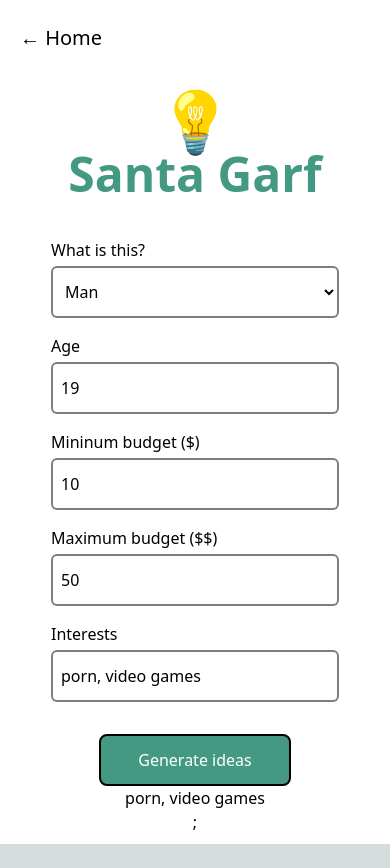
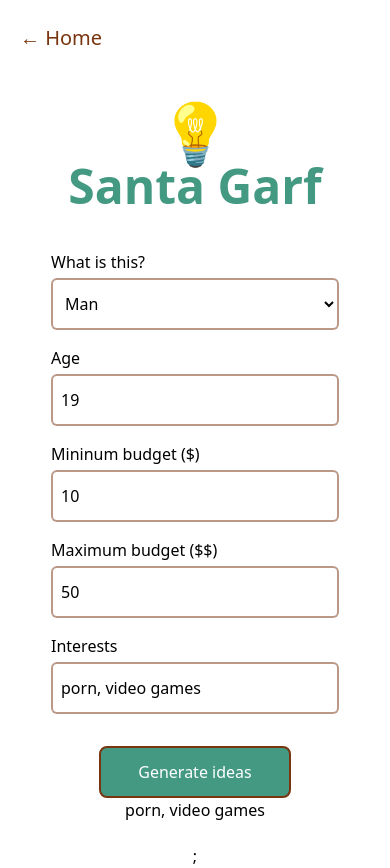
Before and after one commit to msclal/Garf, a Next.js app: page /santa in a window 390 px wide. Before the commit the page ends 844 px from the top, so only its background shows below. Built offline with nearby package versions, Linux system fonts and the light colour scheme.

Commit message:
fixed layout and responsiveness

```diff
--- /dev/null
+++ b/components/Back.tsx
@@ -0,0 +1,14 @@
+import React from "react";
+import Link from "next/link";
+export default function Back() {
+  return (
+    <div>
+      <Link
+        href="/"
+        className="text-amber-900 text-xl sm:text-2xl hover:font-semibold align-baseline absolute top-6 left-5 md:left-10 cursor-pointer"
+      >
+        &larr; Home
+      </Link>
+    </div>
+  );
+}
--- a/components/Layout.tsx
+++ b/components/Layout.tsx
@@ -1,13 +1,15 @@
 import React from "react";
+import Back from "@/components/Back";
 
 interface Props {
   children: React.ReactNode | React.ReactNode[];
 }
 
-export function Layout({ children }: Props) {
+export default function Layout({ children }: Props) {
   return (
-    <main className="bg-white flex flex-col justify-center items-center w-full min-h-screen">
+    <div className="bg-white flex flex-col justify-center items-center w-full min-h-screen">
+      <Back />
       {children}
-    </main>
+    </div>
   );
 }
--- a/components/ProjectCard.tsx
+++ b/components/ProjectCard.tsx
@@ -10,7 +10,7 @@ export const ProjectCard = ({ title, description }: Props) => {
   return (
     <Link
       href={`${title.toLocaleLowerCase()}`}
-      className="flex flex-col border-2 items-center border-amber-900 py-16 w-full md:w-1/4 my-3 rounded-xl cursor-pointer hover:bg-green-100"
+      className="flex flex-col border-2 items-center border-amber-900 py-4 md:py-10 w-64 md:w-1/4 my-3 rounded-xl cursor-pointer hover:bg-green-100"
     >
       {/* <div className="flex flex-col border-2 items-center border-amber-900 py-16 w-full md:w-1/4 my-3 rounded-xl cursor-pointer hover:bg-green-100"> */}
       <p className="text-amber-900 font-semibold text-3xl text-center">
--- /dev/null
+++ b/pages/404.tsx
@@ -0,0 +1,11 @@
+import React from "react";
+import Layout from "@/components/Layout";
+import Back from "@/components/Back";
+export default function Custom404() {
+  return (
+    <Layout>
+      <p className="text-9xl text-amber-900 text-center">🔎 404 🔦</p>
+      <p className="text-2xl text-amber-900  text-center">Page Not Found </p>
+    </Layout>
+  );
+}
--- /dev/null
+++ b/pages/500.tsx
@@ -0,0 +1,11 @@
+import React from "react";
+import { Layout } from "@/components/Layout";
+
+export default function Custom500() {
+  return (
+    <Layout>
+      <p className="text-9xl text-amber-900 text-center">🚧 500 🚧</p>
+      <p className="text-2xl text-amber-900 text-center">Server Error</p>
+    </Layout>
+  );
+}
--- a/pages/_app.tsx
+++ b/pages/_app.tsx
@@ -4,8 +4,8 @@ import { Layout } from "@/components/Layout";
 
 export default function App({ Component, pageProps }: AppProps) {
   return (
-    <Layout>
-      <Component {...pageProps} />;
-    </Layout>
+    <main className="bg-white flex flex-col justify-center items-center w-full min-h-screen">
+      <Component {...pageProps} />;{/* </Layout> */}
+    </main>
   );
 }
--- a/pages/landing.tsx
+++ b/pages/landing.tsx
@@ -19,7 +19,7 @@ export default function Landing() {
   return (
     <div className="flex flex-col items-center">
       <p className="text-amber-900 text-7xl sm:text-9xl font-bold">Garf AI</p>
-      <div className="flex flex-col md:flex-row flex-wrap justify-evenly items-center w-full mt-20">
+      <div className="flex flex-col md:flex-row flex-wrap justify-evenly items-center w-full mt-5 sm:mt-20">
         {cards.map(({ title, description }) => (
           <ProjectCard key={title} title={title} description={description} />
         ))}
--- a/pages/santa.tsx
+++ b/pages/santa.tsx
@@ -5,6 +5,7 @@ import load from "../public/load.gif";
 import { useRouter } from "next/router";
 import Results from "components/Results";
 import Link from "next/link";
+import Layout from "@/components/Layout";
 
 export default function Gifts() {
   const [giftee, setGiftee] = useState("Man");
@@ -50,13 +51,14 @@ export default function Gifts() {
 
   console.log(giftee, age, priceMin, priceMax, interests, loading);
   return (
-    <div className="">
-      <Link
-        href="/"
-        className="text-black text-xl sm:text-2xl hover:font-semibold align-baseline absolute top-6 left-5 md:left-10 cursor-pointer"
-      >
-        &larr; Home
-      </Link>
+    // <div className="">
+    //   <Link
+    //     href="/"
+    //     className="text-amber-900 text-xl sm:text-2xl hover:font-semibold align-baseline absolute top-6 left-5 md:left-10 cursor-pointer"
+    //   >
+    //     &larr; Home
+    //   </Link>
+    <Layout>
       <div className="flex flex-col items-center mt-20 sm:mt-10">
         <p className="text-center text-6xl">💡</p>
         <p className="text-5xl sm:text-6xl text-[#449982] text-center font-bold pb-10">
@@ -67,7 +69,7 @@ export default function Gifts() {
             <div className="flex flex-col justify-center w-3/4 items-start">
               <label className="text-black mb-1">What is this?</label>
               <select
-                className="bg-white text-black mb-4 w-full py-3 px-2 border-2 border-black/50 rounded-md"
+                className="bg-white text-black mb-4 w-full py-3 px-2 border-2 border-amber-900/50 rounded-md"
                 name="gender"
                 value={giftee}
                 required
@@ -88,7 +90,7 @@ export default function Gifts() {
             <div className="flex flex-col justify-center w-3/4 items-start">
               <label className="text-black mb-1">Age</label>
               <input
-                className="bg-white text-black mb-4 w-full py-3 px-2 border-2 border-black/50 rounded-md"
+                className="bg-white text-black mb-4 w-full py-3 px-2 border-2 border-amber-900/50 rounded-md"
                 type="number"
                 min={1}
                 max={99}
@@ -101,7 +103,7 @@ export default function Gifts() {
             <div className="flex flex-col justify-center w-3/4 items-start">
               <label className="text-black mb-1">Mininum budget ($)</label>
               <input
-                className="bg-white text-black mb-4 w-full py-3 px-2 border-2 border-black/50 rounded-md"
+                className="bg-white text-black mb-4 w-full py-3 px-2 border-2 border-amber-900/50 rounded-md"
                 type="number"
                 min={1}
                 name="priceMin"
@@ -114,7 +116,7 @@ export default function Gifts() {
             <div className="flex flex-col justify-center w-3/4 items-start">
               <label className="text-black mb-1">Maximum budget ($$)</label>
               <input
-                className="bg-white text-black mb-4 w-full py-3 px-2 border-2 border-black/50 rounded-md"
+                className="bg-white text-black mb-4 w-full py-3 px-2 border-2 border-amber-900/50 rounded-md"
                 type="number"
                 min={1}
                 name="priceMax"
@@ -127,7 +129,7 @@ export default function Gifts() {
             <div className="flex flex-col justify-center w-3/4 items-start">
               <label className="text-black mb-1">Interests</label>
               <input
-                className="bg-white text-black mb-4 w-full py-3 px-2 border-2 border-black/50 rounded-md"
+                className="bg-white text-black mb-4 w-full py-3 px-2 border-2 border-amber-900/50 rounded-md"
                 type="text"
                 name="interests"
                 placeholder="eg: Rock Climbing, Boxing, Kareoke"
@@ -136,7 +138,7 @@ export default function Gifts() {
               />
             </div>
             <input
-              className="text-white font-medium bg-[#449982] hover:bg-[#f75627] hover:font-semibold mt-4 w-2/4 py-3 px-2 rounded-lg border-2 border-black cursor-pointer"
+              className="text-white font-medium bg-[#449982] hover:bg-[#f75627] hover:font-semibold mt-4 w-2/4 py-3 px-2 rounded-lg border-2 border-amber-900 cursor-pointer"
               type="submit"
               value="Generate ideas"
             />
@@ -159,6 +161,6 @@ export default function Gifts() {
         )}
         {interests}
       </div>
-    </div>
+    </Layout>
   );
 }
```
